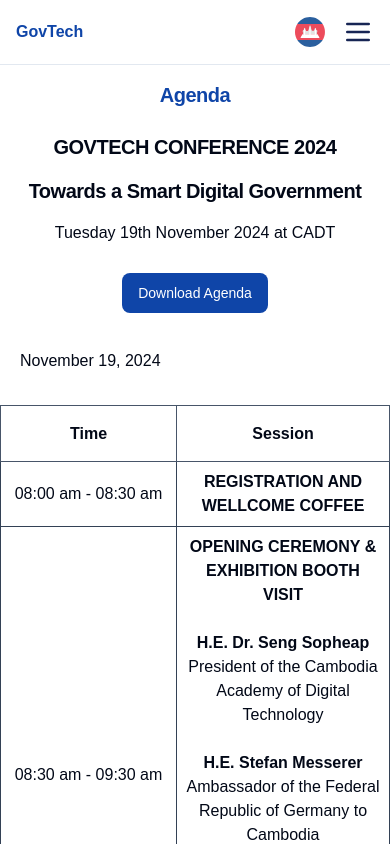
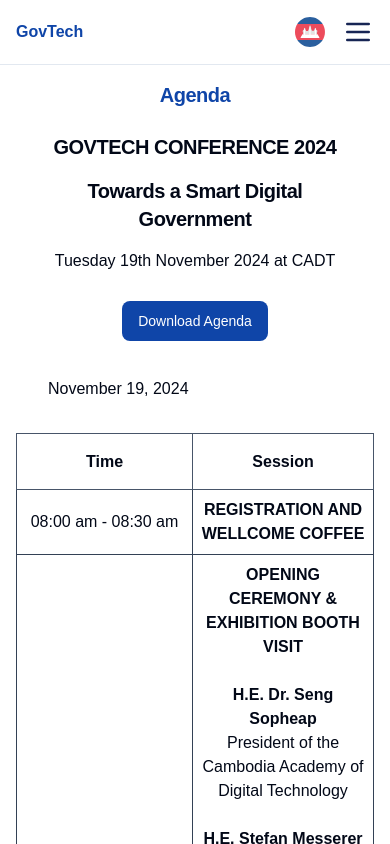
Before and after one commit to MPTCDITR/govtech-website, a Next.js app: page /en/agenda in a window 390 px wide. Shown: the top 844 px of the page. Built offline with nearby package versions, Linux system fonts and the light colour scheme; a web font is replaced by a local one.

Commit message:
feat: add padding to mobile screen

```diff
--- a/app/[locale]/agenda/page.tsx
+++ b/app/[locale]/agenda/page.tsx
@@ -212,7 +212,7 @@
     const t = useTranslations('Agenda');
     return (
         <main className='flex flex-col items-center justify-center'>
-            <div className='w-full sm:w-3/4 md:w-2/3'>
+            <div className='w-full px-4 sm:w-3/4 sm:px-0 md:w-2/3'>
                 <Text
                     variant='subheading'
                     className='container mx-auto py-4 text-center text-primary'
@@ -239,10 +239,10 @@
                         <Button className='text-white'>Download Agenda</Button>
                     </a>
                 </div>
-                <Text variant='body' className='container mx-auto px-5 py-4 '>
+                <Text variant='body' className='container mx-auto py-4 '>
                     {t('date')}
                 </Text>
-                <div className='flex justify-items-center py-4 '>
+                <div className='flex justify-items-center py-4'>
                     <table className='w-full border-collapse border border-slate-500 '>
                         <thead>
                             <tr className='h-14'>
```
